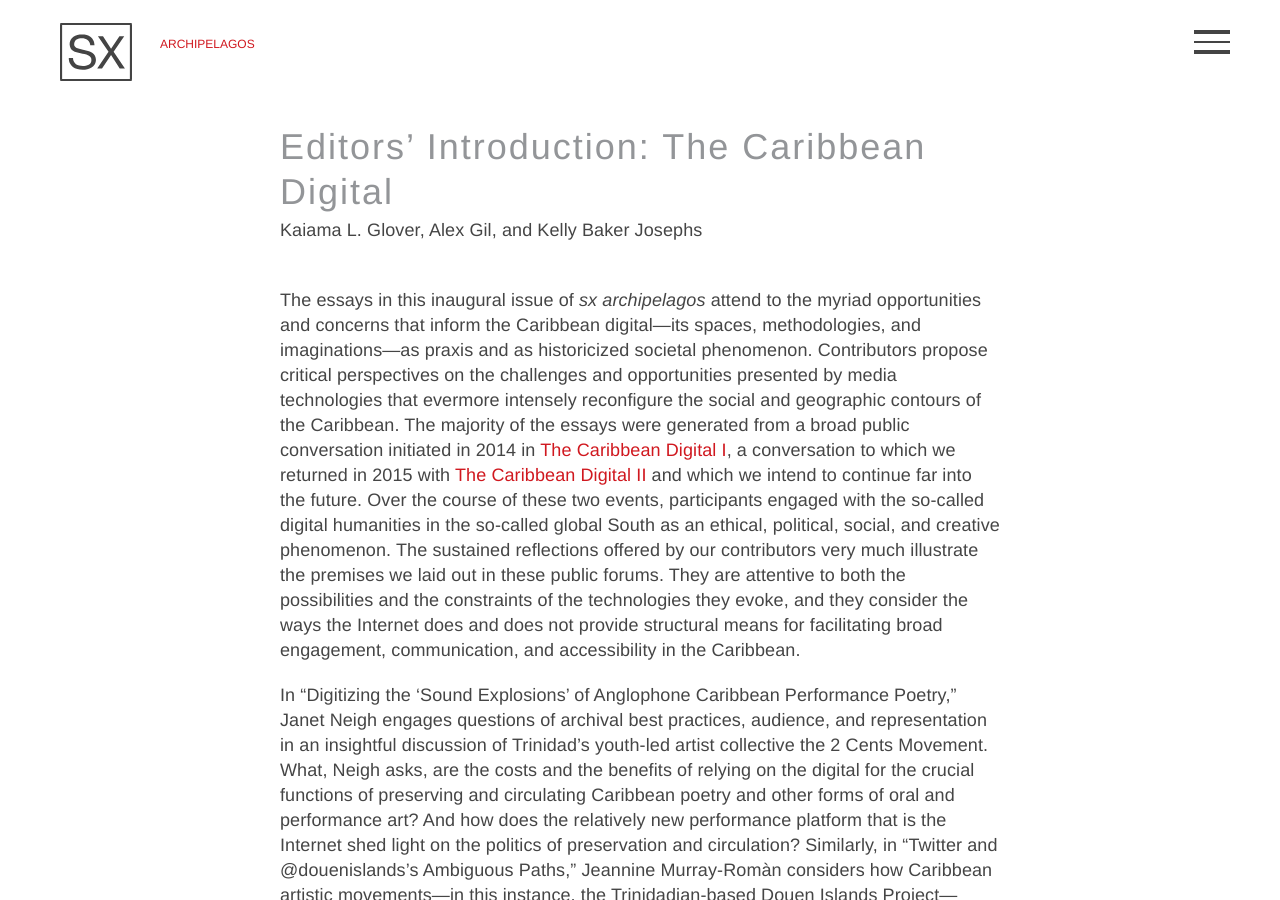
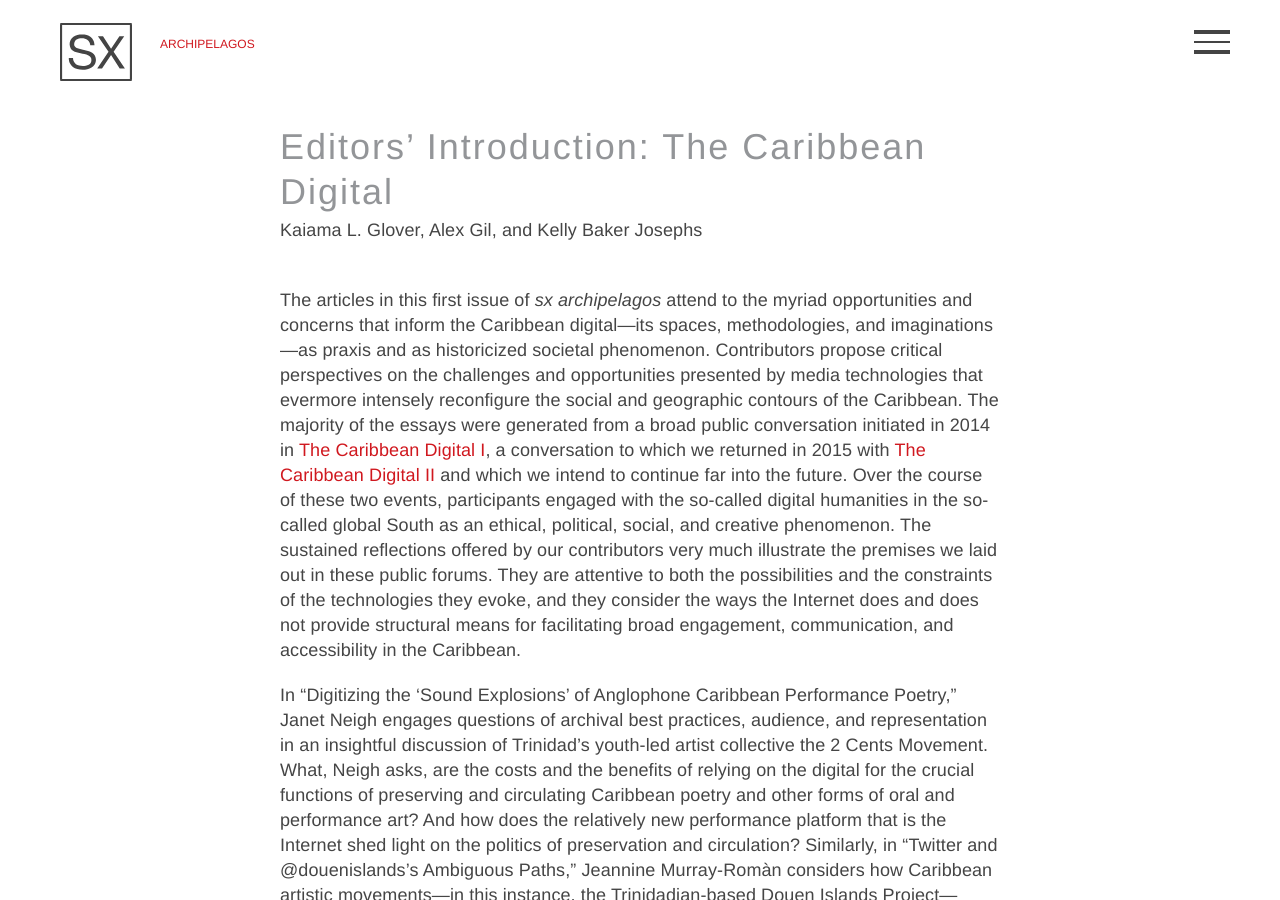
Before and after one commit to elotroalex/tutorial-sxa, a Jekyll site: the page built from _issue01/editors-introduction.md, in a window 1280 px wide and 900 px high. Built offline with Jekyll 4.4.1, drawn with Linux system fonts in a browser that asks for light colours.

Commit message:
changed language in first line

```diff
--- a/_issue01/editors-introduction.md
+++ b/_issue01/editors-introduction.md
@@ -22,7 +22,7 @@ language: en
 ---
 
 
-The essays in this inaugural issue of *sx archipelagos* attend to the
+The articles in this first issue of *sx archipelagos* attend to the
 myriad opportunities and concerns that inform the Caribbean digital---its
 spaces, methodologies, and imaginations---as praxis and as historicized
 societal phenomenon. Contributors propose critical perspectives on the
```
